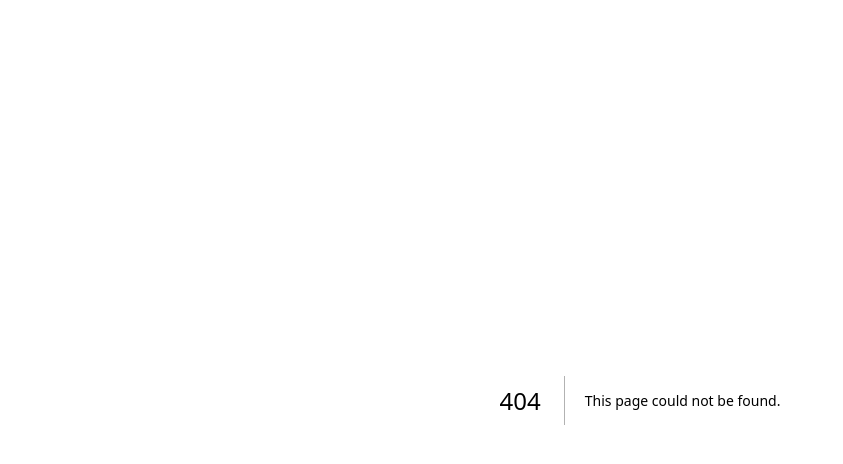
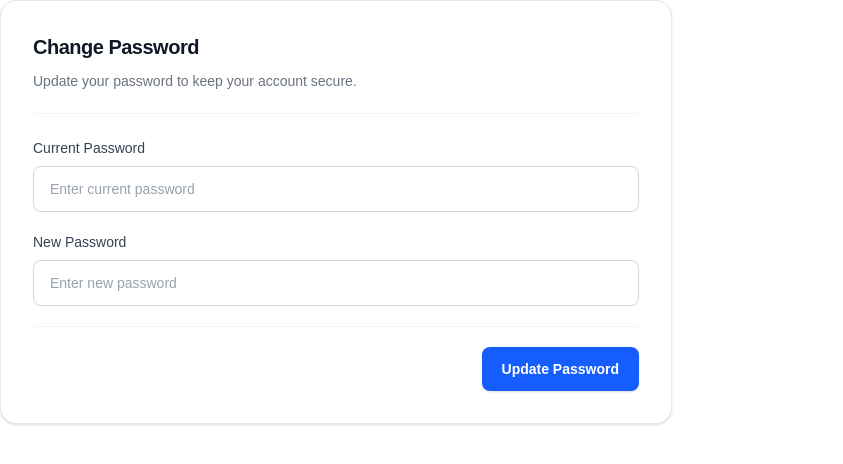
Before and after one commit to Htut-7/nextjs-daily-practice, a Next.js app: page /account in a window 1280 px wide. Before the commit this address had no page. Shown: the top 464 px of the page, without its empty margins (0-843 px from the left). Built offline with nearby package versions, Linux system fonts and the light colour scheme; no server answers; sample sign-in values are in the browser's storage.

Commit message:
feat: add update password functionality

```diff
--- a/ROUTES.ts
+++ b/ROUTES.ts
@@ -5,6 +5,7 @@ const ROUTES = {
   REGISTER: "/Register",
   PROFILE: (userId: string) => `/profile/${userId}`,
   EDIT_PROFILE: "/profile/edit",
+  SECURITY: "/account",
 };
 
 export default ROUTES;
--- a/app/(auth)/profile/[id]/page.tsx
+++ b/app/(auth)/profile/[id]/page.tsx
@@ -73,6 +73,12 @@ async function page({ params }: { params: Promise<{ id: string }> }) {
                   Edit Profile
                 </Link>
               )}
+
+              {isOwnProfile && (
+                <Link href={ROUTES.SECURITY}>
+                  Account Security
+                </Link>
+              )}
             </div>
           </div>
         </section>
--- /dev/null
+++ b/app/(root)/account/page.tsx
@@ -0,0 +1,23 @@
+import { auth } from '@/auth';
+import UpdatePassword from '@/components/updatePassword'
+import ROUTES from '@/ROUTES';
+import { redirect } from 'next/navigation';
+import React from 'react'
+
+async function page() {
+
+    const session=await auth();
+
+    if(!session?.user?.id){
+        redirect(ROUTES.LOGIN);
+    }
+
+
+  return (
+    <div>
+      <UpdatePassword />
+    </div>
+  )
+}
+
+export default page
--- a/components/updatePassword.tsx
+++ b/components/updatePassword.tsx
@@ -1,61 +1,120 @@
-"use server";
+"use client";
 
-import { updatePassword } from '@/lib/action/updatePassword.action';
-import React, { useState } from 'react'
+import { updatePassword } from "@/lib/action/updatePassword.action";
+import ROUTES from "@/ROUTES";
+import { useRouter } from "next/navigation";
+import React, { useState } from "react";
 
 function UpdatePassword() {
+  const [currentPassword, setCurrentPassword] = useState("");
+  const [newPassword, setNewPassword] = useState("");
+  const [loading, setLoading] = useState(false);
+  const [error, setError] = useState("");
+  const [success, setSuccess] = useState("");
+  const router=useRouter();
 
-    const [currentPassword,setCurrentPassword]=useState("");
-    const [newPassword,setNewPassword]=useState("");
-    const [loading,setLoading]=useState(false);
-    const [error,setError]=useState("");
-
-    const updateHandler=async(e: React.FormEvent<HTMLFormElement>)=>{
+  const updateHandler = async (e: React.FormEvent<HTMLFormElement>) => {
     e.preventDefault();
 
-        if(loading) return;
+    if (loading) return;
 
     setLoading(true);
     setError("");
+    setSuccess("");
 
-        try{
-            const result=await updatePassword({
+    try {
+      const result = await updatePassword({
         currentPassword,
         newPassword,
       });
 
-            if(!result.success){
+      if (!result.success) {
         throw new Error(result.message || "Unable to update password");
       }
 
+      setCurrentPassword("");
+      setNewPassword("");
+      setSuccess("Password update successfully");
 
-        }catch{
+      router.push(ROUTES.HOME);
+
+    } catch {
       setError("Unable to update password");
-        }finally{
+    } finally {
       setLoading(false);
     }
-
-    }
+  };
 
   return (
-    <div>
-        <form onSubmit={updateHandler}>
-            <label>Current Password</label>
-            <input type='password' placeholder='Enter current password' onChange={(e)=>setCurrentPassword(e.target.value)} value={currentPassword}/>
+    <div className="w-full max-w-2xl rounded-2xl border border-gray-200 bg-white p-6 shadow-sm sm:p-8">
+      <div className="mb-6 border-b border-gray-100 pb-5">
+        <h2 className="text-xl font-semibold tracking-tight text-gray-900">
+          Change Password
+        </h2>
+        <p className="mt-2 text-sm leading-6 text-gray-500">
+          Update your password to keep your account secure.
+        </p>
+      </div>
 
-            <label>New Password</label>
-            <input type='password' placeholder='Enter new Password' onChange={(e)=>setNewPassword(e.target.value)} value={newPassword}/>
+      <form onSubmit={updateHandler} className="space-y-5">
+        <div className="space-y-2">
+          <label
+            htmlFor="currentPassword"
+            className="block text-sm font-medium text-gray-700"
+          >
+            Current Password
+          </label>
+          <input
+            id="currentPassword"
+            type="password"
+            placeholder="Enter current password"
+            onChange={(e) => setCurrentPassword(e.target.value)}
+            value={currentPassword}
+            className="w-full rounded-lg border border-gray-300 bg-white px-4 py-3 text-sm text-gray-900 outline-none transition placeholder:text-gray-400 focus:border-blue-500 focus:ring-2 focus:ring-blue-100"
+          />
+        </div>
 
-            <p className='text-sm text-red-500'>{error}</p>
+        <div className="space-y-2">
+          <label
+            htmlFor="newPassword"
+            className="block text-sm font-medium text-gray-700"
+          >
+            New Password
+          </label>
+          <input
+            id="newPassword"
+            type="password"
+            placeholder="Enter new password"
+            onChange={(e) => setNewPassword(e.target.value)}
+            value={newPassword}
+            className="w-full rounded-lg border border-gray-300 bg-white px-4 py-3 text-sm text-gray-900 outline-none transition placeholder:text-gray-400 focus:border-blue-500 focus:ring-2 focus:ring-blue-100"
+          />
+        </div>
 
-            <div>
-                <button type='submit' disabled={loading}>
+        {success && (
+          <p className="rounded-lg border border-green-200 bg-green-50 px-4 py-3 text-sm font-medium text-green-700">
+            {success}
+          </p>
+        )}
+
+        {error && (
+          <p className="rounded-lg border border-red-200 bg-red-50 px-4 py-3 text-sm font-medium text-red-700">
+            {error}
+          </p>
+        )}
+
+        <div className="flex justify-end border-t border-gray-100 pt-5">
+          <button
+            type="submit"
+            disabled={loading}
+            className="inline-flex min-w-36 items-center justify-center rounded-lg bg-blue-600 px-5 py-3 text-sm font-semibold text-white shadow-sm transition hover:bg-blue-700 focus:outline-none focus:ring-2 focus:ring-blue-500 focus:ring-offset-2 disabled:cursor-not-allowed disabled:opacity-60"
+          >
             {loading ? "Loading..." : "Update Password"}
           </button>
         </div>
       </form>
     </div>
-  )
+  );
 }
 
-export default UpdatePassword
+export default UpdatePassword;
--- a/lib/action/updatePassword.action.ts
+++ b/lib/action/updatePassword.action.ts
@@ -30,7 +30,7 @@ export async function updatePassword(params: {
         const validatedData=validateBody(params,updatePasswordSchema);
         const {currentPassword, newPassword}=validatedData.data;
 
-        const user=await User.findById(userId).select("passwordHash");
+        const user=await User.findById(userId).select("+passwordHash");
 
         if(!user){
             throw new Error("User not found");
```
Lines whose indentation alone changed are shown as unchanged.
